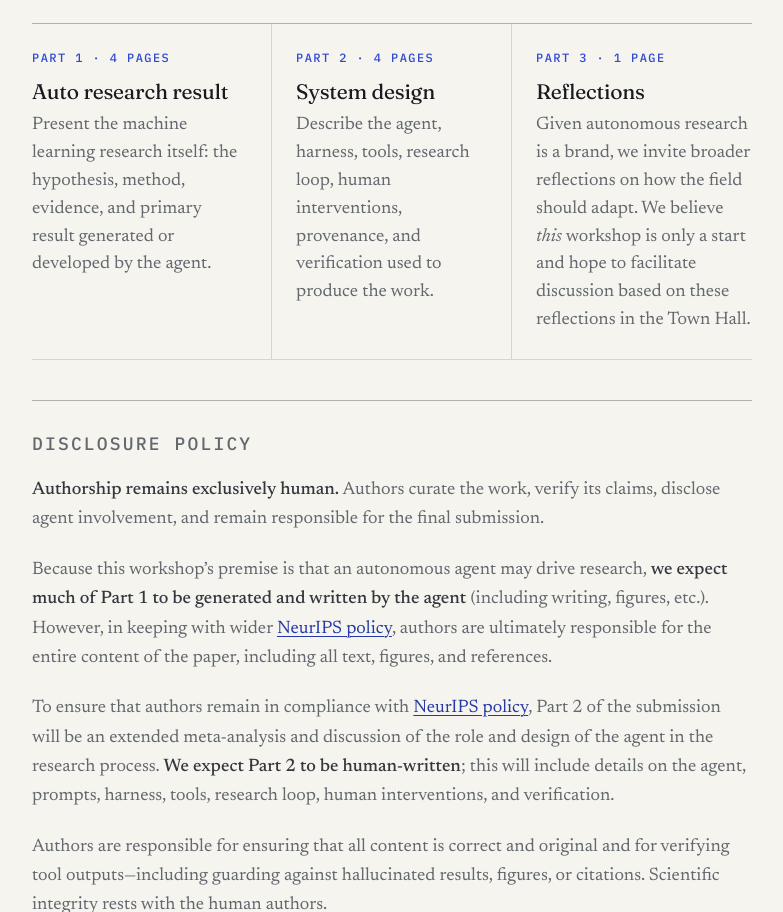
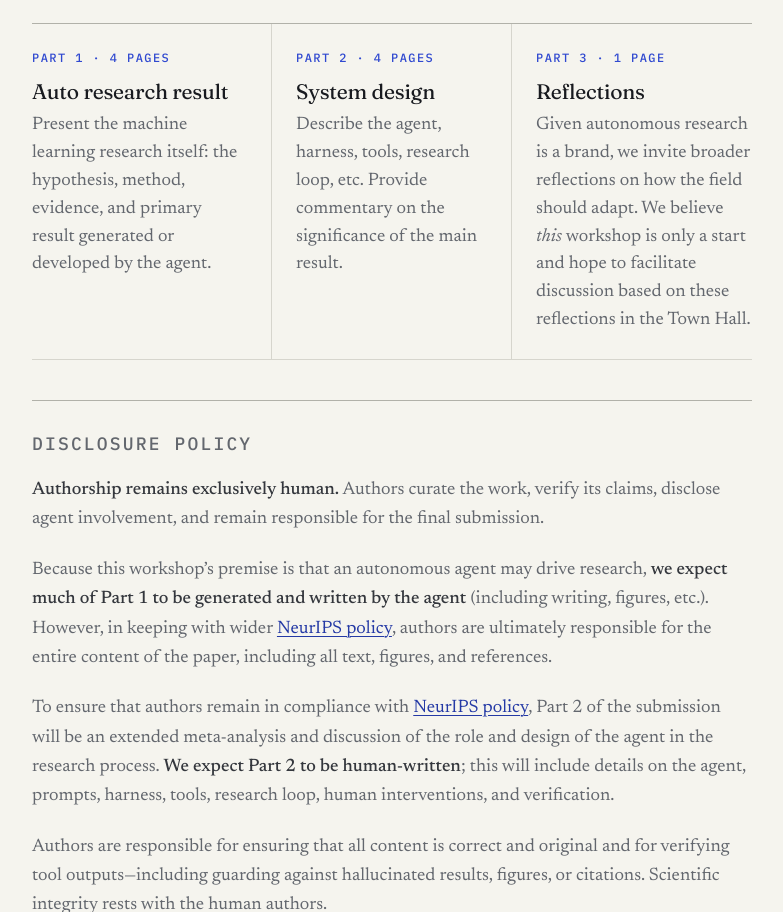
Before and after one commit to automl-workshop/automlr, a website: page public/index.html in a window 1280 px wide. Shown: the part 2563-3475 px from the top of the page, without its empty margins (351-1134 px from the left). Drawn offline with nearby package versions, Linux system fonts and the light colour scheme.

Commit message:
Refine system design guidance

```diff
--- a/public/index.html
+++ b/public/index.html
@@ -111,7 +111,7 @@
               <li>
                 <span>Part 2 · 4 pages</span>
                 <h3>System design</h3>
-                <p>Describe the agent, harness, tools, research loop, human interventions, provenance, and verification used to produce the work.</p>
+                <p>Describe the agent, harness, tools, research loop, etc. Provide commentary on the significance of the main result.</p>
               </li>
               <li>
                 <span>Part 3 · 1 page</span>
```
